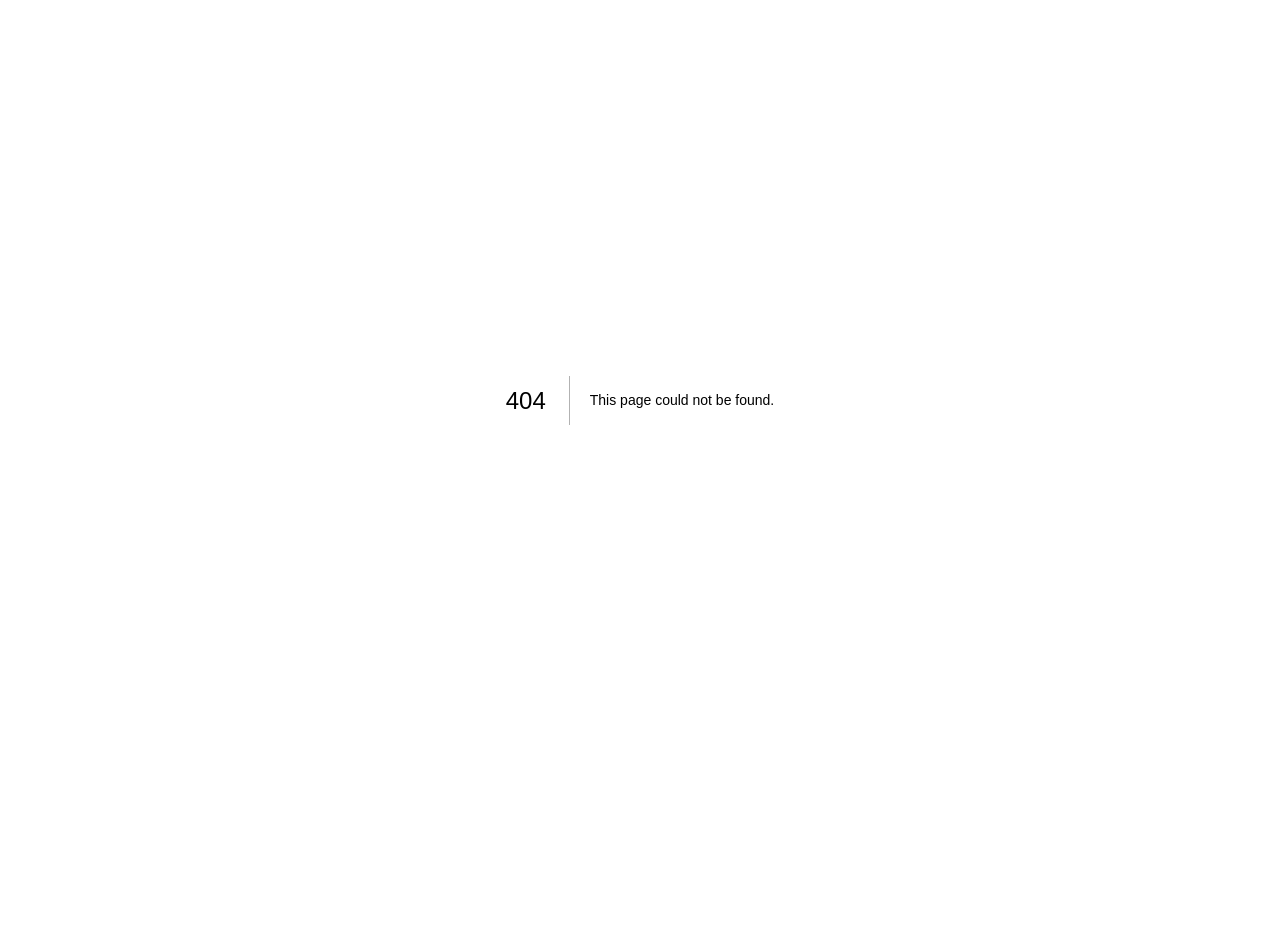
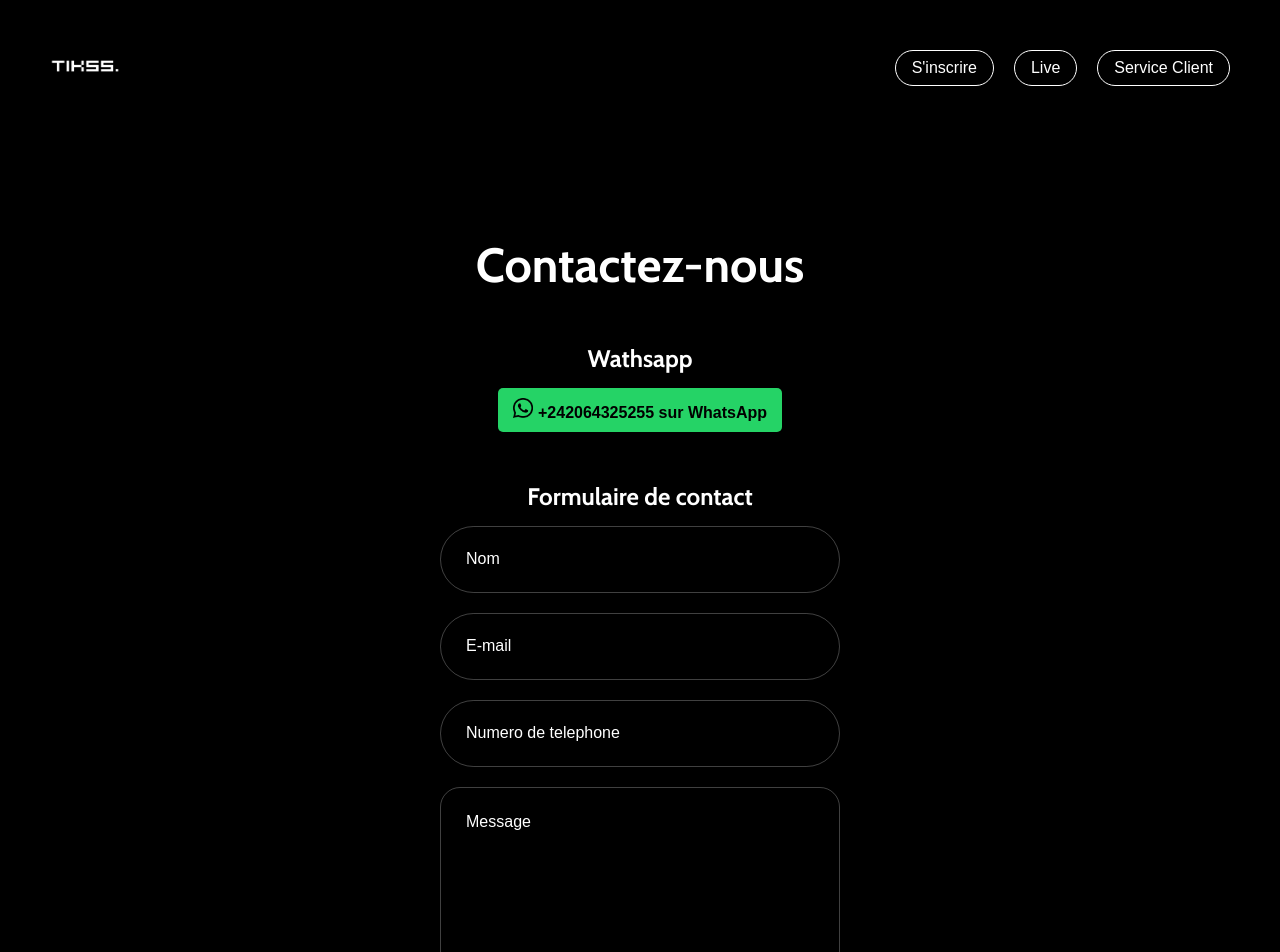
Before and after one commit to pulsybkr/live, a Next.js app: page /contact in a window 1280 px wide. Before the commit this address had no page. Shown: the top 952 px of the page. Before the commit the page ends 800 px from the top, so only its background shows below. Built offline with nearby package versions, Linux system fonts and the light colour scheme.

Commit message:
service client

```diff
--- a/package.json
+++ b/package.json
@@ -9,6 +9,7 @@
     "lint": "next lint"
   },
   "dependencies": {
+    "@formspree/react": "^2.5.1",
     "@paypal/react-paypal-js": "^8.1.3",
     "@stripe/react-stripe-js": "^2.4.0",
     "@stripe/stripe-js": "^2.2.0",
@@ -23,6 +24,7 @@
     "react-youtube": "^10.1.0",
     "screenfull": "^6.0.2",
     "stripe": "^14.7.0",
+    "styled-components": "^6.1.3",
     "sweetalert2": "^11.10.1",
     "typescript": "5.3.2",
     "uuid": "^9.0.1"
--- a/pages/auth/signup.tsx
+++ b/pages/auth/signup.tsx
@@ -86,7 +86,7 @@ const Signup = () => {
     // Utilisez une expression régulière pour vérifier si le texte ne contient que des chiffres et des lettres
     const isValidInput = /^[a-zA-Z0-9]*$/.test(inputValue);
 
-    if (isValidInput || inputValue === '') {
+    if (isValidInput || inputValue === "") {
       // Mettez à jour le state uniquement si l'entrée est valide ou si elle est vide
       setEmail(inputValue);
     }
@@ -151,9 +151,7 @@ const Signup = () => {
         </button>
       </form>
 
-      <p>
-        Si vous avez deja un compte
-      </p>
+      <p>Si vous avez deja un compte</p>
       <span
         className={styles.boutonlog}
         onClick={() => {
--- /dev/null
+++ b/pages/contact.tsx
@@ -0,0 +1,157 @@
+import styles from "/styles/Org.module.css";
+const WhatsAppButton = styled.a`
+  display: inline-block;
+  background-color: #25d366;
+  color: black;
+  padding: 10px 15px;
+  border-radius: 5px;
+  text-decoration: none;
+  font-weight: bold;
+  margin-bottom: 50px;
+`;
+
+const WhatsAppIcon = styled.img`
+  width: 20px;
+  margin-right: 5px;
+`;
+
+// import Heade from './composant/head'
+import { useState } from "react";
+import PhoneInput from "react-phone-input-2";
+import { useForm, ValidationError } from "@formspree/react";
+import Swal from "sweetalert2";
+import { useRouter } from "next/router";
+import styled from "styled-components";
+
+export default function Contact() {
+  const [email, setEmail] = useState("");
+  const [name, setName] = useState("");
+  const [message, setMessage] = useState("");
+  const [phoneNumber, setPhoneNumber] = useState("");
+  const router = useRouter();
+
+  const phone = "+242064325255";
+
+  const [state, handleSubmit] = useForm("xzbllbbg");
+  if (state.succeeded) {
+    Swal.fire({
+      title: "Envoyé",
+      text: "Message envoyé avec succès!",
+      icon: "success",
+      confirmButtonText: "Ok",
+    }).then((result) => {
+      router.reload();
+    });
+
+    // Swal.fire(
+    //   'Envoyé',
+    //   'Message envoyé avec succès!',
+    //   'success'
+    // )
+  }
+
+  return (
+    <>
+      {/* main */}
+      <main className={styles.main}>
+        <header>
+          <div
+            className={styles.logo}
+            onClick={() => {
+              router.push("/");
+            }}
+          >
+            <img src="/logo.png" alt="logo tikss" />
+          </div>
+          <ul>
+            <li
+              onClick={() => {
+                router.push("/auth/signup");
+              }}
+            >
+              s'inscrire
+            </li>
+            <li
+              onClick={() => {
+                router.push("/auth/login");
+              }}
+              className={styles.live}
+            >
+              Live
+            </li>
+            <li
+              onClick={() => {
+                router.push("/contact");
+              }}
+            >
+              service client
+            </li>
+          </ul>
+        </header>
+
+        <form style={{ marginTop: "150px" }} onSubmit={handleSubmit}>
+          <h2 style={{ marginBottom: "50px", fontSize: "3rem" }}>
+            Contactez-nous
+          </h2>
+
+          <h2 style={{ marginBottom: "15px", fontSize: "1.5rem" }}>Wathsapp</h2>
+
+          <div className={styles.wathsapp}>
+            <WhatsAppButton
+              href={`https://wa.me/${phone}`}
+              target="_blank"
+              rel="noopener noreferrer"
+            >
+              <WhatsAppIcon src="/whatsapp-icon.png" alt="WhatsApp Icon" />
+              +242064325255 sur WhatsApp
+            </WhatsAppButton>
+          </div>
+
+          <h2 style={{ marginBottom: "15px", fontSize: "1.5rem" }}>
+            Formulaire de contact
+          </h2>
+
+          <input
+            type="text"
+            name="firstName"
+            placeholder="Nom"
+            value={name}
+            required
+            onChange={(e) => setName(e.target.value)}
+          />
+
+          <input
+            type="email"
+            name="email"
+            placeholder="E-mail"
+            value={email}
+            required
+            onChange={(e) => setEmail(e.target.value)}
+          />
+
+          <input
+            type="text"
+            name="phoneNumber"
+            placeholder="Numero de telephone"
+            value={phoneNumber}
+            required
+            onChange={(e) => setPhoneNumber(e.target.value)}
+          />
+
+          <textarea
+            name="message"
+            id="message"
+            value={message}
+            cols={30}
+            rows={10}
+            onChange={(e) => setMessage(e.target.value)}
+            placeholder="Message"
+            required
+          ></textarea>
+
+          <input type="submit" value="Envoyé" className={styles.submit} />
+        </form>
+      </main>
+    </>
+  );
+}
--- a/pages/stripe/checkout.tsx
+++ b/pages/stripe/checkout.tsx
@@ -11,7 +11,6 @@ import { useRouter } from "next/router";
 const clientId = process.env.NEXT_PUBLIC_CLIENT_ID_PP;
 const apilink = process.env.NEXT_PUBLIC_API_LINK;
 const price = process.env.NEXT_PUBLIC_PRICE;
-
 
 const link_ticked = `${apilink}/live/create-tikss-livepaypal`;
 const link = `${apilink}/live/login`;
@@ -33,8 +32,8 @@ const Checkout = (props: any) => {
   //   setUsername(props.username);
   //   setEventID(props.eventID);
 
-    console.log(" eventprops " + props.username);
-    // console.log(" eventprops " + props.eventID);
+  console.log(" eventprops " + props.username);
+  // console.log(" eventprops " + props.eventID);
   // }, [props]);
 
   const [currency, setCurrency] = useState(options.currency);
--- /dev/null
+++ b/styles/Org.module.css
@@ -0,0 +1,270 @@
+@import url('https://fonts.googleapis.com/css2?family=Cabin:wght@400;600;700&display=swap');
+/*
+font-family: 'Cabin', sans-serif;
+  font-family: 'gallery_modernregular', serif;
+font-family: 'Matter', sans-serif;
+font-family: 'Titan One', cursive;*/
+
+/* composant naviation */
+/* headerI */
+
+.main header{
+    width: 100%;
+    display: flex;
+    justify-content: space-between;
+    align-items: center;
+  }
+
+  .logo{
+    width: 70px;
+    height: auto;
+    cursor: pointer;
+  }
+
+  .logo img{
+    width: 100%;
+    height: auto;
+  }
+
+  .main header ul{
+    display: flex;
+    list-style: none;
+    text-transform: capitalize;
+  }
+
+  .main header ul li{
+    padding: 8px 16px;
+    border: 1px solid white;
+    border-radius: 20px;
+    margin-left: 20px;
+    cursor: pointer;
+  }
+
+.return{
+  position: fixed;
+  background-color: white;
+  color: black;
+  font-size: 1.5rem;
+  padding: 10px 17px;
+  font-weight: 900;
+  border-radius: 50%;
+  top: 80px;
+  left: 20px;
+  cursor: pointer;
+  transition: transform 0.2s;
+}
+
+.return:hover{
+  transform: scale(0.9);
+}
+
+.headerI{
+  color: white;
+  padding: 100px 50px;
+  width: 100%;
+  display: flex;
+  flex-direction: column;
+  justify-content: center;
+  height: 60vh;
+}
+
+.headerI h2{
+  font-family: 'gallery_modernregular', serif;
+  font-size: 5rem;
+  font-weight: bolder;
+  margin-top: 50px;
+}
+
+.headerI h3{
+  width: 70%;
+  font-family: 'Matter', sans-serif;
+  font-size: 2rem;
+  line-height: 1.3em;
+  letter-spacing: 0.1em;
+  font-weight: 300;
+}
+
+/* main */
+.main{
+  width: 100%;
+  padding: 50px;
+  color: white;
+  display: flex;
+  flex-direction: column;
+  align-items: center;
+}
+
+.main button{
+  color: black;
+  background-color: white;
+  padding: 20px 40px;
+  border-radius: 50px;
+  font-size: 1.2rem;
+
+}
+
+.main form{
+  margin-top: 200px;
+  display: flex !important;
+  flex-direction: column !important;
+  width: auto;
+  align-items: center;
+}
+
+.main form h2{
+  font-family: 'Cabin', sans-serif !important;
+}
+
+.main form input{
+  color: white !important;
+  border: 0.01em solid rgba(255, 255, 255, 0.25) !important;
+  padding: 25px !important;
+  background: none !important;
+  border-radius: 50px !important;
+  margin-bottom: 20px !important;
+  width: 400px;
+}
+
+.main form textarea{
+  color: white !important;
+  border: 0.01em solid rgba(255, 255, 255, 0.25) !important;
+  padding: 25px;
+  background: none !important;
+  border-radius: 20px ;
+  margin-bottom: 20px ;
+  width: 400px;
+}
+
+.main form input::placeholder{
+  color: white !important;
+  font-size: 1rem;
+  font-family: 'Matter', sans-serif !important;
+}
+
+.main form textarea::placeholder{
+  color: white !important;
+  font-size: 1rem !important;
+  font-family: 'Matter', sans-serif !important;
+}
+
+.main form p{
+  width: 400px;
+  font-size: 0.8rem;
+  margin-bottom: 20px;
+  font-family: 'Matter', sans-serif;
+  text-align: justify;
+  padding: 10px;
+}
+
+.main form div input{
+  padding-left: 50px !important;
+}
+
+.main form .label div{
+  display: flex;
+}
+
+.main form .label div input{
+  width: 200px !important;
+}
+
+.main form .submit{
+  background: #1a8cff !important;
+  color: white !important;
+  font-family: 'Matter', sans-serif;
+  font-size: 1.2rem;
+  margin-top: 50px;
+  width: 300px !important;
+  padding: 10px 20px !important;
+  font-weight: bolder;
+}
+
+/* sortir */
+.sortir{
+  width: 70px;
+  z-index: 9999 !important;
+  position: fixed;
+  top: 1%;
+  right: 10%;
+  cursor: pointer;
+  border-radius: 50%;
+}
+
+.sortir2{
+  width: 70px;
+  z-index: 9999 !important;
+  position: fixed;
+  top: 1%;
+  right: 30%;
+  cursor: pointer;
+  border-radius: 50%;
+}
+
+.sortir img{
+  width: 100%;
+  border-radius: 50%;
+  transition: border 0.3s ease;
+}
+
+.sortir img:hover{
+  border: 2px solid white;
+}
+
+@media screen and (max-width: 690px){
+
+  .main{
+    padding: 15px;
+  }
+
+  .main form {
+    width: 100%;
+    padding: 20px;
+  }
+  .main form input{
+    width: 100%;
+    margin: 10px;
+    padding: 15px;
+    border-radius: 20px ;
+  }
+
+  .main form p{
+    width: 100%;
+    margin: 10px;
+    padding: 15px;
+    border-radius: 20px ;
+  }
+
+  .main form textarea{
+    width: 100%;
+    margin: 10px;
+    padding: 15px;
+    border-radius: 20px ;
+  }
+
+  .main form h2{
+    font-family: 'Cabin', sans-serif !important;
+    font-size: 2rem !important;
+  }
+}
+
+@media screen and (max-width: 550px){
+    .main header{
+        width: 100%;
+        display: flex;
+        flex-direction: column;
+        justify-content: space-between;
+        align-items: center;
+    }
+
+    .main .logo{
+        margin-bottom: 10px;
+    }
+
+    .main header ul li{
+        padding: 4px 10px;
+        border: 1px solid white;
+        border-radius: 20px;
+        margin-left: 10px;
+        cursor: pointer;
+      }
+}
```
Also changed, not shown: pages/auth/login.tsx (+2 -5 lines), pages/dashboard.tsx (+4 -4 lines), pages/index.tsx (+41 -19 lines), pages/live.tsx (+2 -5 lines), public/whatsapp-icon.png (added), 1 other file (tests, documents, lock files or other folders). Lines whose indentation alone changed are shown as unchanged.
